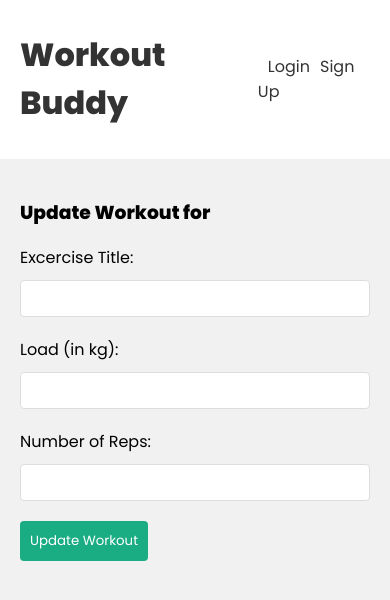
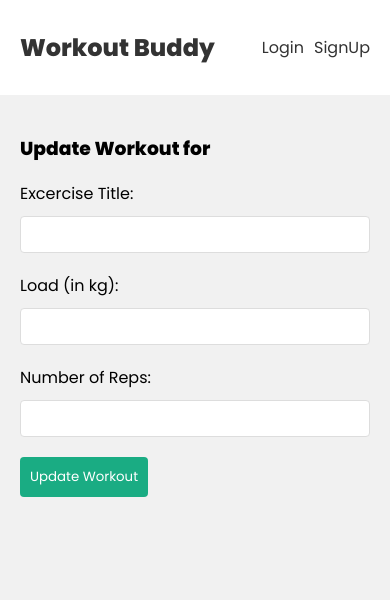
Before and after one commit to ankitRise11/WorkoutBuddy, a React (Vite) app in the folder frontend/: page /update-data/1 in a window 390 px wide. Shown: the top 600 px of the page. Built offline with nearby package versions, Linux system fonts and the light colour scheme.

Commit message:
Responsiveness Changes

```diff
--- a/frontend/src/components/Navbar.jsx
+++ b/frontend/src/components/Navbar.jsx
@@ -12,19 +12,19 @@ const Navbar = () => {
     <header>
       <div className="container">
         <Link to="/">
-          <h1>Workout Buddy</h1>
+          <h2>Workout Buddy</h2>
         </Link>
         <nav>
           {user && (
             <div>
-              <span>{user.email}</span>
+              {/* <span>{user.email}</span> */}
               <button onClick={handleClick}>Logout</button>
             </div>
           )}
           {!user && (
             <div>
               <Link to="/login">Login</Link>
-              <Link to="/signup">Sign Up</Link>
+              <Link to="/signup">SignUp</Link>
             </div>
           )}
         </nav>
--- a/frontend/src/index.css
+++ b/frontend/src/index.css
@@ -35,7 +35,7 @@ header a {
 /* homepage */
 .home {
   display: grid;
-  grid-template-columns: 3fr 1fr;
+  grid-template-columns: 4fr;
   gap: 100px;
 }
 .workout-details {
--- a/frontend/src/pages/Home.jsx
+++ b/frontend/src/pages/Home.jsx
@@ -9,6 +9,8 @@ import WorkoutForm from "../components/WorkoutForm";
 const Home = () => {
   const { workouts, dispatch } = useWorkoutsContext();
   const { user } = useAuthContext();
+  const atSymbolIndex = user.email.indexOf("@");
+  const username = user.email.slice(0, atSymbolIndex);
 
   useEffect(() => {
     const fetchWorkouts = async () => {
@@ -31,6 +33,8 @@ const Home = () => {
   return (
     <div className="home">
       <div className="workouts">
+        <h2>Hello, {username}</h2>
+        <h3>Here are your saved workouts:</h3>
         {workouts &&
           workouts.map((workout) => (
             <WorkoutDetails workout={workout} key={workout._id} />
```
